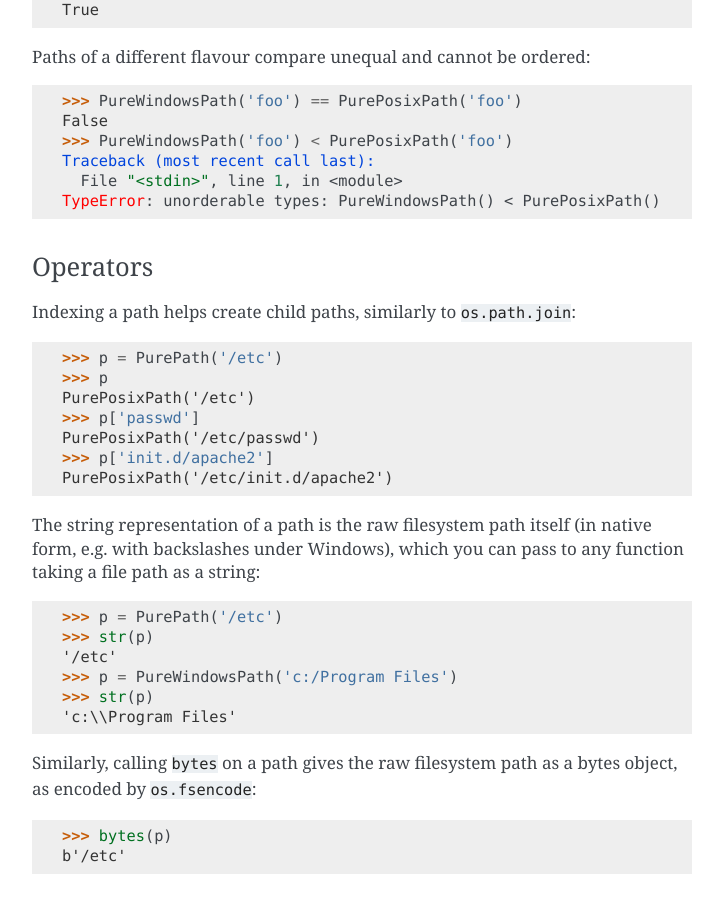
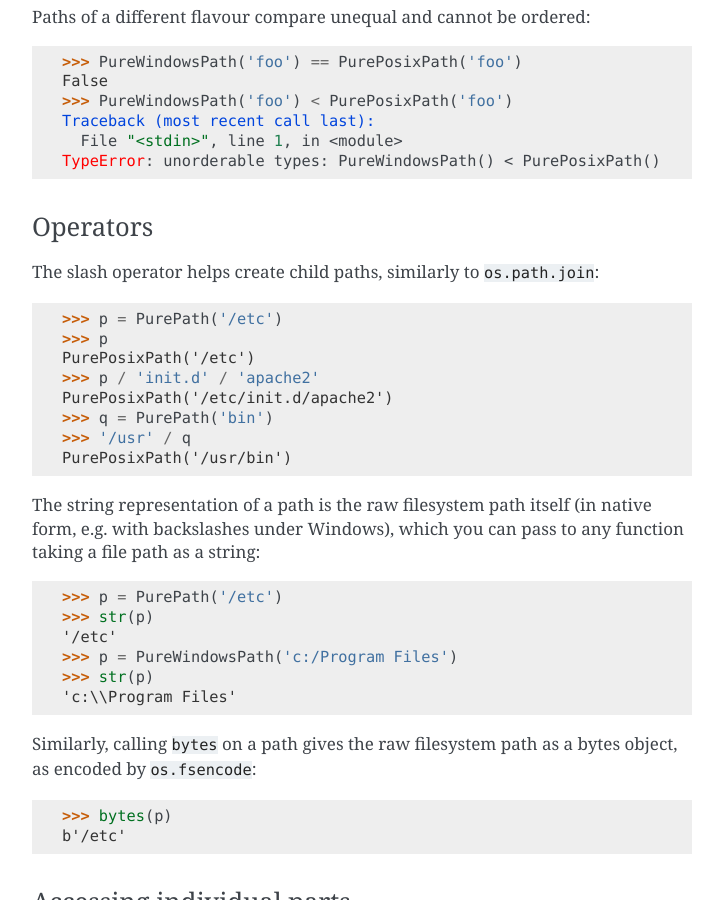
Before and after one commit to jazzband/pathlib2, a Sphinx documentation site: the page built from docs/index.rst, in a window 1280 px wide and 900 px high, scrolled down 3415 px. Shown: the whole window, without its empty margins (388-1111 px from the left). Built offline with Sphinx 7.4.7, drawn with Linux system fonts in a browser that asks for light colours; some of the changed text lies outside the part shown.

Commit message:
Fix some outdated doc fragments

```diff
--- a/docs/index.rst
+++ b/docs/index.rst
@@ -50,7 +50,7 @@
 Navigating inside a directory tree::
 
    >>> p = Path('/etc')
-   >>> q = p['init.d/reboot']
+   >>> q = p / 'init.d' / 'reboot'
    >>> q
    PosixPath('/etc/init.d/reboot')
    >>> q.resolve()
@@ -186,15 +184,16 @@
 Operators
 ^^^^^^^^^
 
-Indexing a path helps create child paths, similarly to ``os.path.join``::
+The slash operator helps create child paths, similarly to ``os.path.join``::
 
    >>> p = PurePath('/etc')
    >>> p
    PurePosixPath('/etc')
-   >>> p['passwd']
-   PurePosixPath('/etc/passwd')
-   >>> p['init.d/apache2']
+   >>> p / 'init.d' / 'apache2'
    PurePosixPath('/etc/init.d/apache2')
+   >>> q = PurePath('bin')
+   >>> '/usr' / q
+   PurePosixPath('/usr/bin')
 
 The string representation of a path is the raw filesystem path itself
 (in native form, e.g. with backslashes under Windows), which you can
```
Also changed, not shown: other parts of docs/index.rst (+0 -2 lines).
